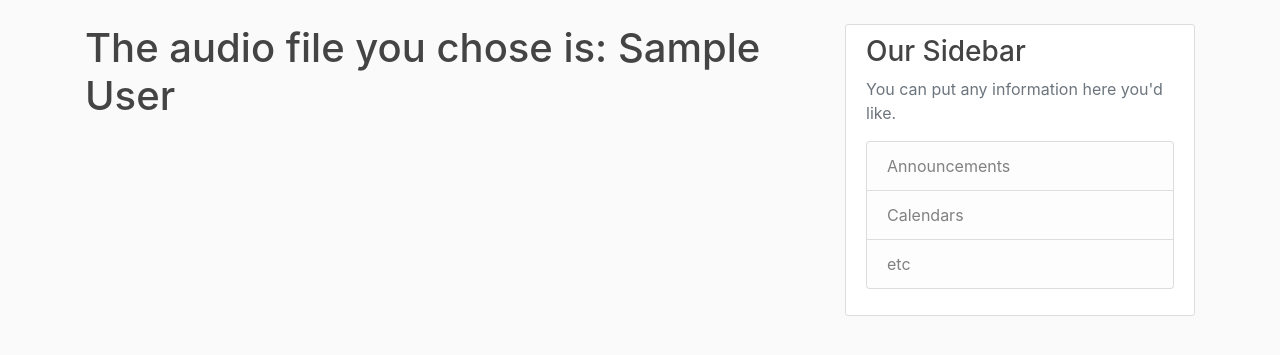
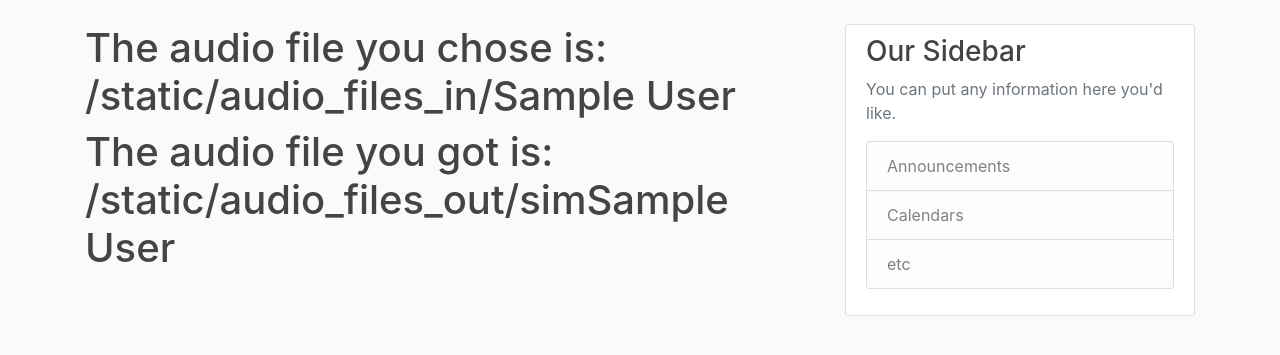
Before and after one commit to nacastroprice/hlsapp, a Flask app: page /user/output in a window 1280 px wide. Shown: the part 56-411 px from the top of the page. Run offline with Flask 2, Linux system fonts and the light colour scheme; the visitor is signed in with stand-in values (Sample User, id 1); some libraries are stand-ins or nearby versions.

Commit message:
started building output.html functionality

```diff
--- a/hls_webapp/templates/output.html
+++ b/hls_webapp/templates/output.html
@@ -1,6 +1,7 @@
 {% extends "layout.html" %}
 {% block content %}
 
-<h1 id='demo'>The audio file you chose is: {{file_name}}</h1>
+<h1 id='demo'>The audio file you chose is: {{in_file}}</h1>
+<h1 id='demo'>The audio file you got is: {{out_file}}</h1>
 
 {% endblock content %}
--- a/hls_webapp/users/routes.py
+++ b/hls_webapp/users/routes.py
@@ -81,18 +81,22 @@ def account():
 @users.route("/user/output")
 @login_required
 def output():
-    # file_name = session[current_user.id][file_name]
+    path_in = "audio_files_in/"
+    path_out = "audio_files_out/"
+    file_path_out = os.path.join('/static', path_out).replace('\\', '/')
+    file_path_in = os.path.join('/static', path_in).replace('\\', '/')
     file_name = session.get('file')
-    # compute("hls_webapp/ans_02.wav", "hls_webapp/output.wav")
-    # return send_file("output.wav")
-    # audio_file_id = audio_file
-    return render_template('output.html', title='output', file_name=file_name)
+    in_file = file_path_in + file_name
+    out_file = file_path_out + "sim" + file_name
+    # compute(in_file, out_file)
+    # save the new file to db
+    return render_template('output.html', title='output', in_file=in_file, out_file=out_file)
 
 
 @users.route("/user/<string:username>/simulation", methods=['GET', 'POST'])
 @login_required
 def user_simulation(username):
-    path = 'audio_files/'
+    path = 'audio_files_in/'
     file_path = os.path.join('/static', path).replace('\\', '/')
 
     form = SimulationOptions()
@@ -105,7 +109,6 @@ def user_simulation(username):
         file_name = form.group_id.choices[audio_file_id - 1][1]
         session["file"] = file_name
         return redirect(url_for('users.output'))
-        # return render_template('output.html', title='output', audio_file_id=audio_file_id, file_path=file_path)
 
     return render_template('simulation_setup.html', title='Simulation Set Up', form=form, file_path=file_path)
 
```
Also changed, not shown: 6 other files.
